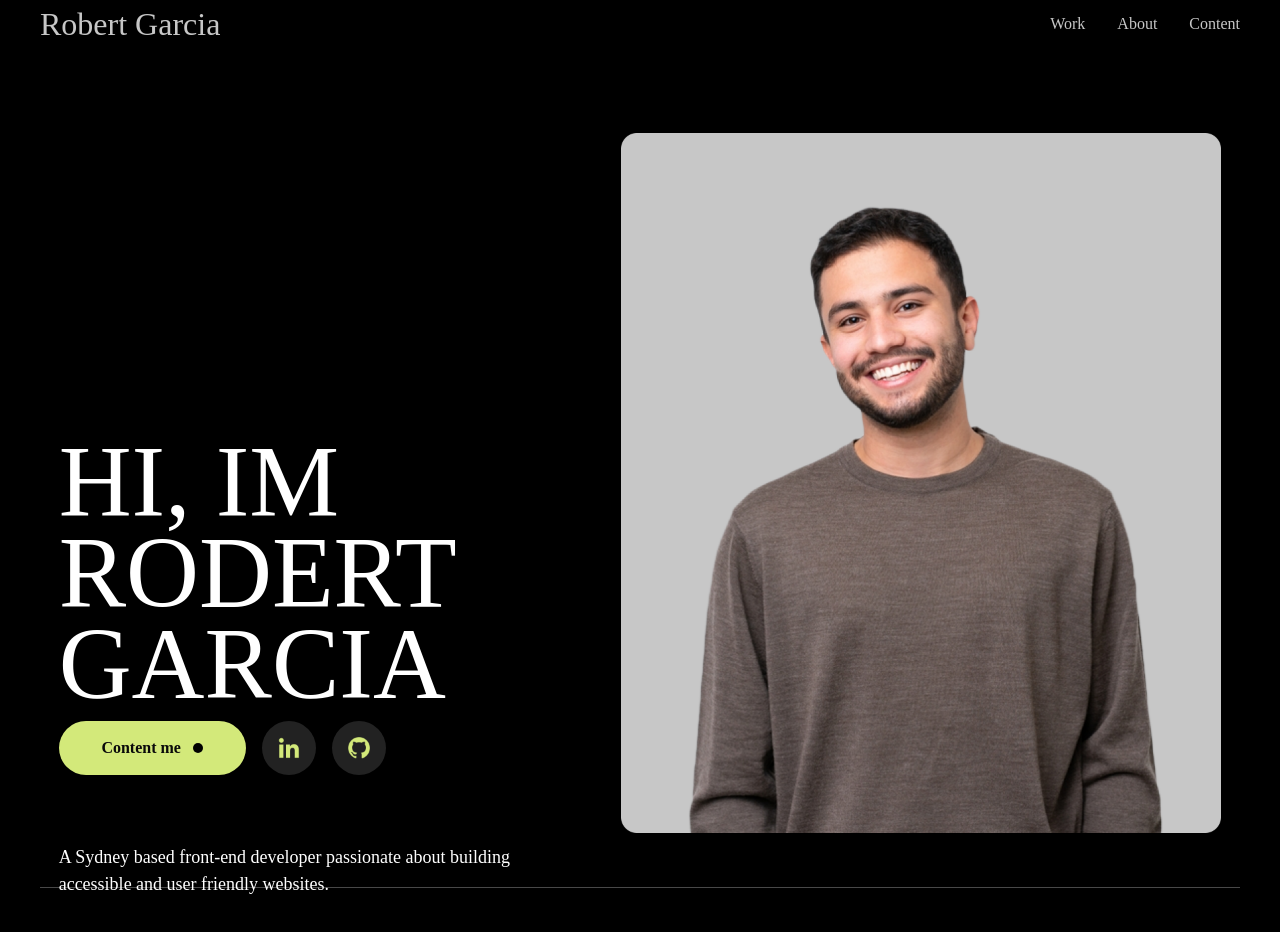
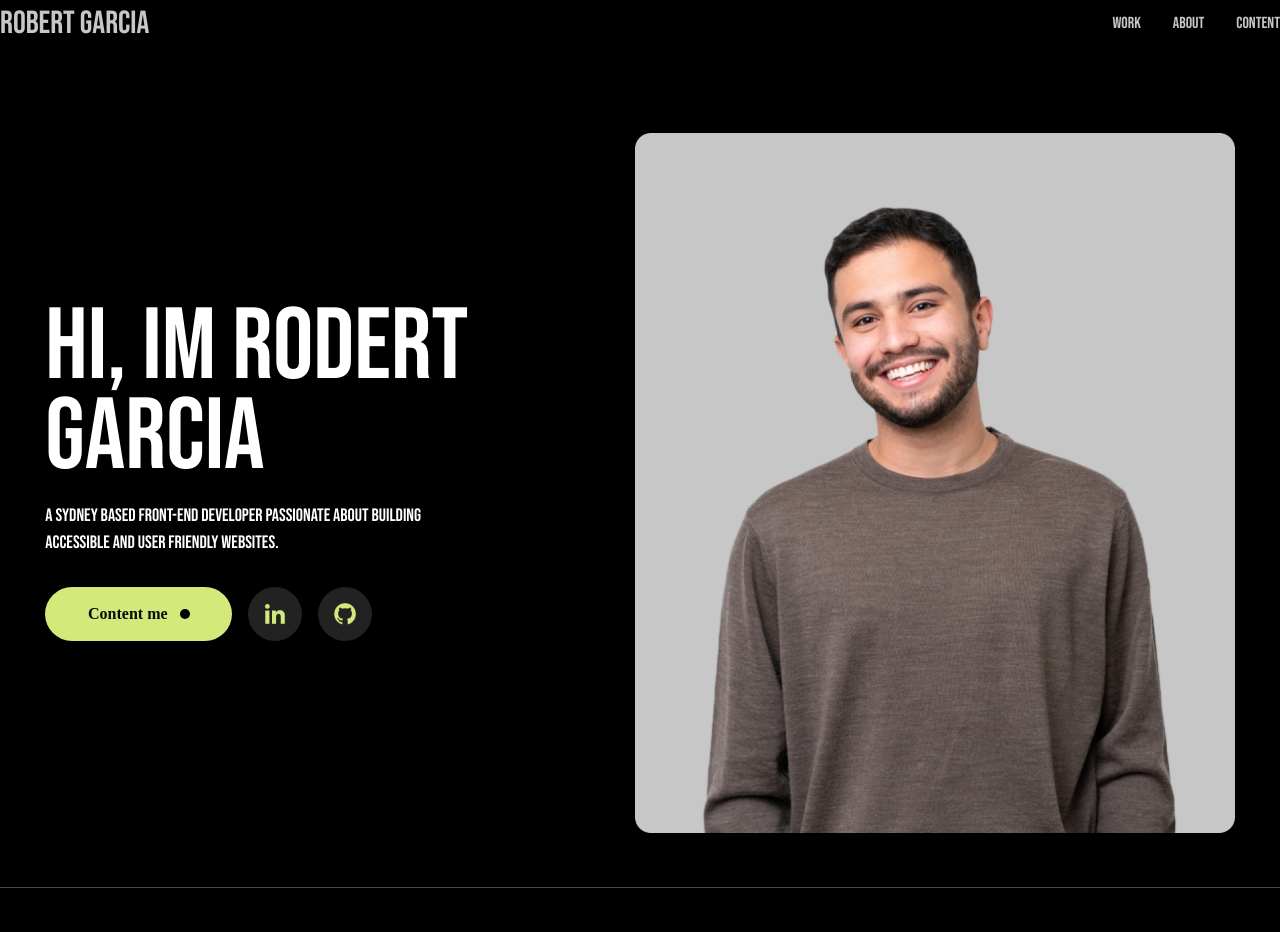
Before and after one commit to Murunsaikhan/Portfolio-for-Developers, a plain HTML site: page index.html in a window 1280 px wide. Shown: the top 932 px of the page. Before the commit the page ends 898 px from the top, so only its background shows below. Drawn offline with Linux system fonts and the light colour scheme.

Commit message:
first commit

```diff
--- a/index.css
+++ b/index.css
@@ -8,7 +8,7 @@ body{
 
 }
 .bebas-neue-regular {
-    font-family: "Bebas Neue", sans-serif;
+    font-family: "Bebas Neue";
     font-weight: 400;
     font-style: normal;
   }
@@ -16,7 +16,7 @@ body{
 
 .container {
     width: 100%;
-    max-width: 1200px;
+    max-width: 1440px;
     margin-inline: auto;
 }
 
@@ -66,6 +66,7 @@ body{
     line-height: 90.9px;
     text-align: left;
     color: #fff;
+    margin: 0;
 }
 .header-and-sub-header p{
     font-size: 18px;
@@ -121,3 +122,7 @@ body{
     height: 810px;
     border: 1px solid #484848;
 }
+.section-two{
+    width: 1224px;
+    height: 2418px;
+}
--- a/index.html
+++ b/index.html
@@ -7,13 +7,15 @@
     <title>Document</title>
     <link rel="stylesheet" href="index.css">
     <link rel="preconnect" href="https://fonts.googleapis.com">
-<link rel="preconnect" href="https://fonts.gstatic.com" crossorigin>
-<link href="https://fonts.googleapis.com/css2?family=Bebas+Neue&family=Montserrat:ital,wght@0,100..900;1,100..900&display=swap" rel="stylesheet">
+    <link rel="preconnect" href="https://fonts.gstatic.com" crossorigin>
+    <link
+        href="https://fonts.googleapis.com/css2?family=Bebas+Neue&family=Montserrat:ital,wght@0,100..900;1,100..900&display=swap"
+        rel="stylesheet">
 </head>
 
 <body>
     <div class="home">
-        <div class="header container">
+        <div class="header container bebas-neue-regular">
             <div class="header-title">Robert Garcia</div>
             <div class="header-item">
                 <div>Work</div>
@@ -23,7 +25,7 @@
         </div>
         <div class="section-one container">
             <div class="hero-content">
-                <div class="header-and-sub-header">
+                <div class="header-and-sub-header bebas-neue-regular">
                     <h4>HI, IM RODERT GARCIA</h4>
                     <P>A Sydney based front-end developer passionate about building <br> accessible and user friendly
                         websites.</P>
@@ -44,6 +46,9 @@
             </div>
             <img src="img/rodert.png" width="600px" height="700px">
         </div>
+        <div class="section-two container">
+
+        </div>
     </div>
 </body>
 
```
